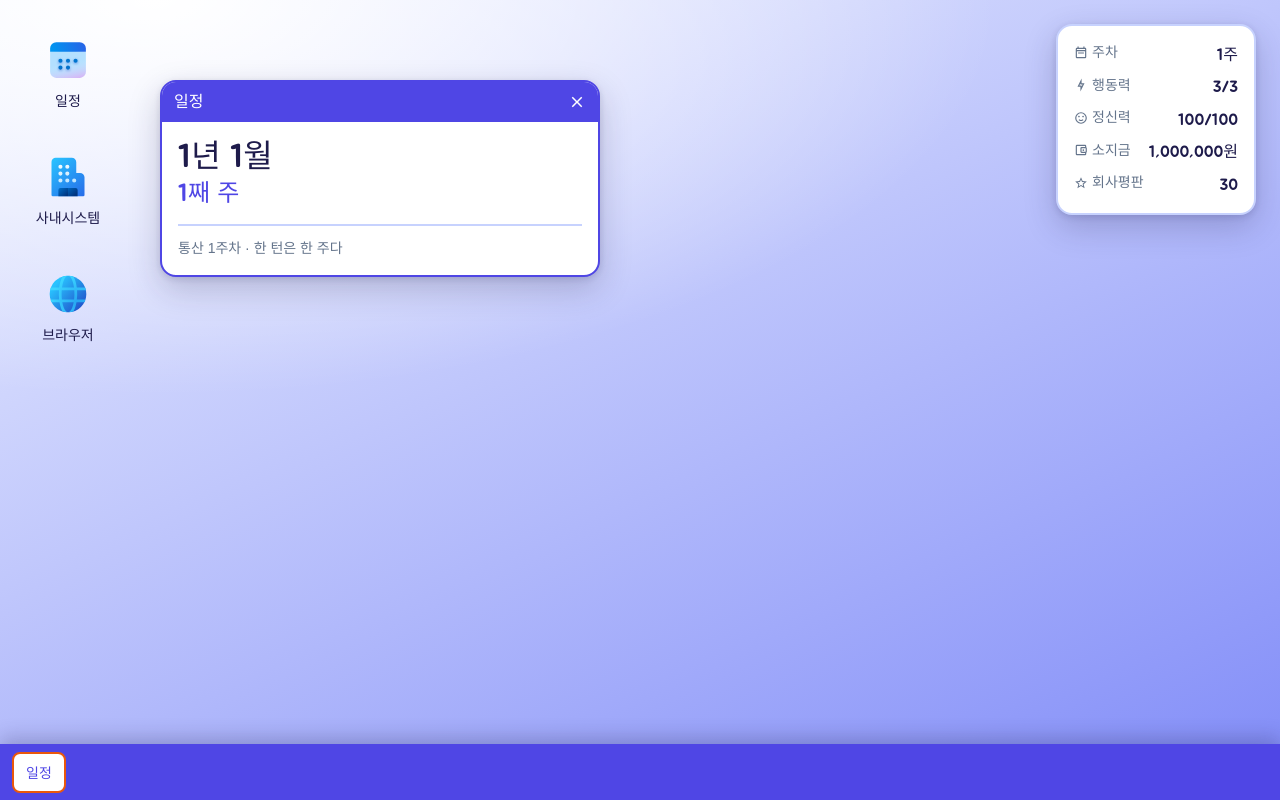
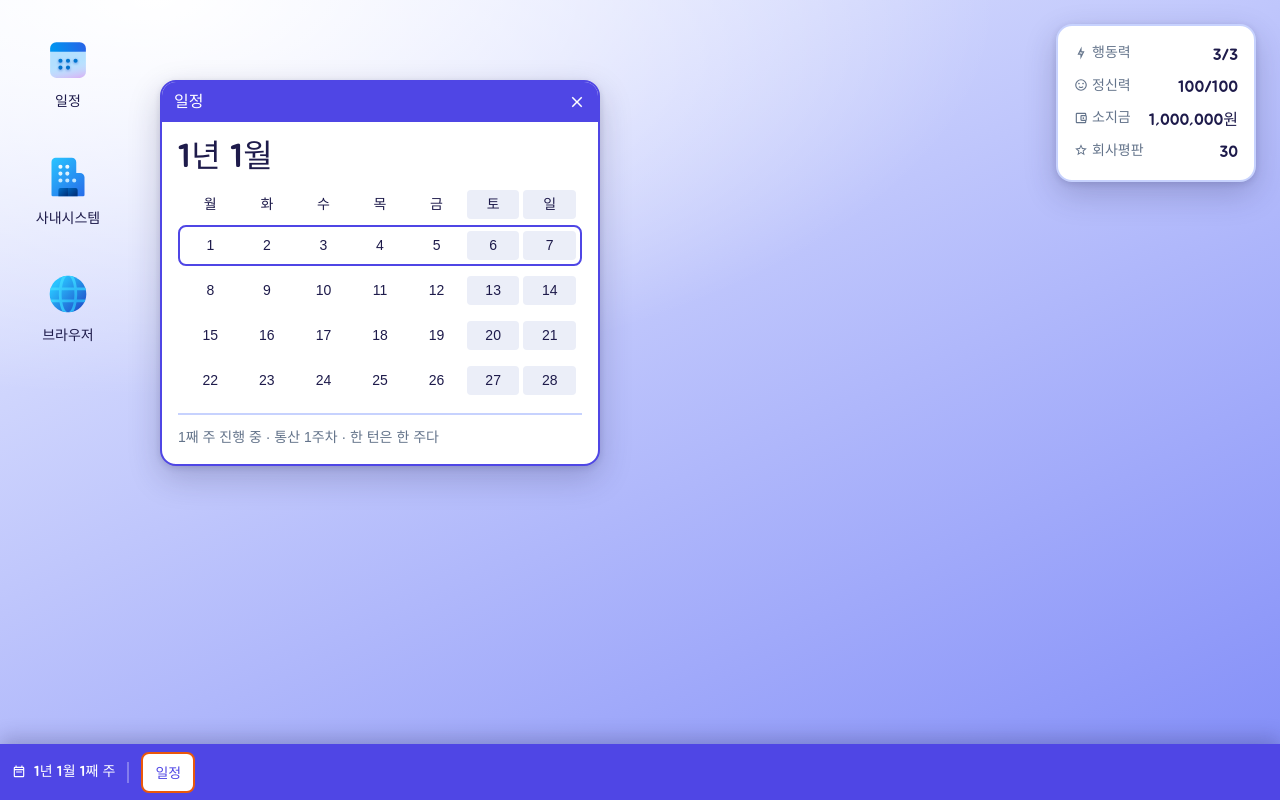
Before and after one commit to hot0468/webdesignGame, a React (Vite) app: page / in a window 1280 px wide. Both pictures are taken after a click on the button "일정". Built offline with nearby package versions, Linux system fonts and the light colour scheme.

Commit message:
일정을 달력 격자로 + 주차를 작업 표시줄 왼쪽으로
달력 환산을 systems/calendar.ts로 빼 일정 창과 작업 표시줄이 같은 출처를 쓴다.
주차를 Hud에서 뺀 사유는 Taskbar.tsx 주석.

Co-Authored-By: Claude Fable 5 <noreply@anthropic.com>

```diff
--- a/src/components/Hud.tsx
+++ b/src/components/Hud.tsx
@@ -17,7 +17,7 @@ export function Hud() {
 
   return (
     <dl className="hud" aria-label="회사 현황">
-      <Stat icon={HUD_ICONS.week} label="주차" value={`${g.week}주`} />
+      {/* 주차는 여기 없다 — 시간은 작업 표시줄 왼쪽이 진다(`Taskbar`). */}
       <Stat icon={HUD_ICONS.ap} label="행동력" value={`${g.ap}/${g.apMax}`} />
       <Stat icon={HUD_ICONS.mental} label="정신력" value={`${g.mental}/${g.mentalMax}`} />
       <Stat icon={HUD_ICONS.money} label="소지금" value={`${g.money.toLocaleString('ko-KR')}원`} />
--- a/src/components/Taskbar.tsx
+++ b/src/components/Taskbar.tsx
@@ -1,16 +1,29 @@
+import { AppIcon } from '../icons/AppIcon'
+import { SHELL_ICONS } from '../data/icons'
 import { findProgram } from '../data/programs'
+import { toCalendar } from '../systems/calendar'
 import { focusedWindowId, useGame } from '../store'
 
-/** 작업 표시줄 = 열린 창 목록. 스탯은 `Hud`가 오른쪽 위에서 따로 진다.
+/** 작업 표시줄 = 왼쪽에 지금 주차, 그 오른쪽에 열린 창 목록.
+ *
+ * ⚠️ 주차는 스탯 판(`Hud`)에 두지 않는다. 시간은 다른 스탯처럼 오르내리는 값이 아니라
+ *    한 방향으로만 가는 축이고, OS 셸에서 시계가 사는 자리가 작업 표시줄이다.
  *
  * ⚠️ 시작 버튼은 없다 — 열 메뉴가 없는 버튼은 동작하지 않는 컨트롤이다. */
 export function Taskbar() {
   const windows = useGame((s) => s.windows)
+  const week = useGame((s) => s.week)
   const focusWindow = useGame((s) => s.focusWindow)
   const focused = focusedWindowId(windows)
+  const { year, month, weekOfMonth } = toCalendar(week)
 
   return (
     <div className="taskbar">
+      <p className="taskbar__week">
+        <AppIcon name={SHELL_ICONS.week} />
+        {year}년 {month}월 {weekOfMonth}째 주
+      </p>
+
       <div className="taskbar__windows">
         {windows.map((w) => (
           <button
--- a/src/data/game.ts
+++ b/src/data/game.ts
@@ -25,6 +25,11 @@ export const REPUTATION_MAX = 100
 export const WEEKS_PER_MONTH = 4
 export const MONTHS_PER_YEAR = 12
 
+/** 한 주의 요일. ⚠️ **뒤 `WEEKEND_COUNT`개가 주말**이다 — 주말 근무는 선택이라
+ *  달력이 그 이틀을 따로 칠한다. 순서를 바꾸면 주말 칸이 엉뚱한 요일로 간다. */
+export const WEEKDAYS = ['월', '화', '수', '목', '금', '토', '일'] as const
+export const WEEKEND_COUNT = 2
+
 /** 창을 처음 열 때의 위치와, 겹치지 않게 계단식으로 밀어내는 간격(px). */
 export const WINDOW_SPAWN = { x: 160, y: 80, cascade: 28 } as const
 
--- a/src/data/icons.ts
+++ b/src/data/icons.ts
@@ -7,6 +7,7 @@
  */
 export const SHELL_ICONS = {
   close: 'mdi:close',
+  week: 'mdi:calendar-week-outline',
 } as const
 
 /** 창 내용 안에서 쓰는 단색 글리프. HUD와 같은 이유로 `mdi` 한 세트다. */
@@ -16,7 +17,6 @@ export const PROGRAM_ICONS = {
 } as const
 
 export const HUD_ICONS = {
-  week: 'mdi:calendar-week-outline',
   ap: 'mdi:lightning-bolt-outline',
   mental: 'mdi:emoticon-happy-outline',
   money: 'mdi:wallet-outline',
--- a/src/index.css
+++ b/src/index.css
@@ -243,6 +243,18 @@ body {
   box-shadow: var(--el-taskbar);
 }
 
+/* 지금 주차. 시간은 스탯 판이 아니라 여기가 진다 — OS에서 시계가 사는 자리다. */
+.taskbar__week {
+  display: flex;
+  align-items: center;
+  gap: var(--sp-2);
+  padding-right: var(--sp-3);
+  border-right: 2px solid rgb(255 255 255 / 0.3);
+  font-family: var(--font-display);
+  font-size: var(--fs-sm);
+  white-space: nowrap;
+}
+
 .taskbar__windows {
   display: flex;
   align-items: center;
@@ -329,11 +341,47 @@ body {
   line-height: 1.2;
 }
 
-.schedule__week {
-  font-family: var(--font-display);
-  font-size: var(--fs-xl);
-  color: var(--color-primary);
+.cal {
+  display: grid;
+  gap: var(--sp-1);
+  margin-top: var(--sp-3);
+}
+
+/* ⚠️ 모든 줄이 이번 주와 같은 두께의 테두리를 미리 진다(투명). 없으면 이번 주 줄만
+   2px씩 커져 격자가 흔들린다. */
+.cal__row {
+  display: grid;
+  grid-template-columns: repeat(7, 1fr);
+  gap: var(--sp-1);
+  padding: var(--sp-1);
+  border: 2px solid transparent;
+  border-radius: var(--sp-2);
+}
+
+/* 요일 머리글. ⚠️ 주말 칸이 --color-muted라서 --color-muted-foreground를 쓰면 3.8:1로
+   AA 미달이다. 색이 아니라 크기로 본문과 위계를 가른다. */
+.cal__head {
+  padding-block: 0;
+  font-size: var(--fs-xs);
+}
+
+.cal__cell {
+  padding: var(--sp-1) 0;
+  border-radius: var(--sp-1);
+  text-align: center;
+  font-size: var(--fs-sm);
   font-variant-numeric: tabular-nums;
+}
+
+/* 주말 = 일할지 고르는 이틀. 시스템은 아직 없고 자리만 보여 둔다. */
+.cal__cell--weekend {
+  background: var(--color-muted);
+}
+
+/* 이번 주. ⚠️ 면을 채우지 말고 테두리로 표시한다 — 채우면 그 줄의 주말 칠을 덮어
+   하필 이번 주만 주말이 어디인지 안 보인다. */
+.cal__row--now {
+  border-color: var(--color-primary);
 }
 
 .schedule__note {
--- a/src/programs/Schedule.tsx
+++ b/src/programs/Schedule.tsx
@@ -1,26 +1,53 @@
-import { MONTHS_PER_YEAR, WEEKS_PER_MONTH } from '../data/game'
+import { WEEKDAYS, WEEKEND_COUNT, WEEKS_PER_MONTH } from '../data/game'
+import { toCalendar } from '../systems/calendar'
 import { useGame } from '../store'
 
-/** `일정` 창. 스토어의 주차만 읽어 달력으로 환산해 보여주는 순수 표시 컴포넌트다.
+/** `일정` 창. 스토어의 주차만 읽어 그 달의 달력을 그리는 순수 표시 컴포넌트다.
  *
- * ⚠️ 주말 근무 선택은 스펙에 있지만 시스템이 아직 없다 — 동작하지 않는 버튼을 그리지 않는다.
- * 환산은 가장 단순한 해석을 쓴다: 1주차 = 1년 1월 1째 주, 한 달은 WEEKS_PER_MONTH주 고정.
- * (실제 달력의 불규칙한 주 경계를 게임에 들이면 정산 주차가 달마다 흔들린다) */
+ * ⚠️ 주말 근무 선택은 스펙에 있지만 시스템이 아직 없다 — 칸을 버튼으로 만들지 않는다.
+ *    주말 칸을 따로 칠하는 것은 "여기가 고를 수 있는 이틀"을 미리 보여 두는 것이다.
+ *
+ * ⚠️ 날짜는 이 게임의 한 달(= WEEKS_PER_MONTH주)을 그대로 센 것이다. 실제 달력처럼
+ *    달마다 28~31일로 흔들리게 만들지 마라 — 월말 정산 주차가 같이 흔들린다. */
 export function Schedule() {
   const week = useGame((s) => s.week)
+  const { year, month, weekOfMonth } = toCalendar(week)
 
-  const monthIndex = Math.floor((week - 1) / WEEKS_PER_MONTH)
-  const year = Math.floor(monthIndex / MONTHS_PER_YEAR) + 1
-  const month = (monthIndex % MONTHS_PER_YEAR) + 1
-  const weekOfMonth = ((week - 1) % WEEKS_PER_MONTH) + 1
+  const isWeekend = (day: number) => day >= WEEKDAYS.length - WEEKEND_COUNT
 
   return (
     <div>
       <p className="schedule__month">
         {year}년 {month}월
       </p>
-      <p className="schedule__week">{weekOfMonth}째 주</p>
-      <p className="schedule__note">통산 {week}주차 · 한 턴은 한 주다</p>
+
+      <div className="cal">
+        <div className="cal__row cal__head">
+          {WEEKDAYS.map((d, i) => (
+            <span key={d} className={`cal__cell${isWeekend(i) ? ' cal__cell--weekend' : ''}`}>
+              {d}
+            </span>
+          ))}
+        </div>
+
+        {Array.from({ length: WEEKS_PER_MONTH }, (_, w) => (
+          <div
+            key={w}
+            className={`cal__row${w + 1 === weekOfMonth ? ' cal__row--now' : ''}`}
+            aria-current={w + 1 === weekOfMonth ? 'date' : undefined}
+          >
+            {WEEKDAYS.map((d, i) => (
+              <span key={d} className={`cal__cell${isWeekend(i) ? ' cal__cell--weekend' : ''}`}>
+                {w * WEEKDAYS.length + i + 1}
+              </span>
+            ))}
+          </div>
+        ))}
+      </div>
+
+      <p className="schedule__note">
+        {weekOfMonth}째 주 진행 중 · 통산 {week}주차 · 한 턴은 한 주다
+      </p>
     </div>
   )
 }
--- /dev/null
+++ b/src/systems/calendar.ts
@@ -0,0 +1,17 @@
+import { MONTHS_PER_YEAR, WEEKS_PER_MONTH } from '../data/game'
+
+/** 통산 주차 → 달력 위치. `일정` 창과 작업 표시줄이 **같은 출처**를 쓰게 하려고 함수로 뺐다.
+ *
+ * ⚠️ 실제 달력의 불규칙한 주 경계를 쓰지 않는다 — 한 달을 `WEEKS_PER_MONTH`주로 고정해야
+ *    월말 정산 주차가 달마다 흔들리지 않는다. 1주차 = 1년 1월 1째 주.
+ *
+ * ⚠️ `week`는 1부터 센다. 0 이하를 넣으면 나머지 연산이 음수로 돌아 12월·4째 주가 나오므로
+ *    호출 쪽에서 만들어 넣지 말 것(스토어의 `week`는 1에서 시작해 늘기만 한다). */
+export function toCalendar(week: number) {
+  const monthIndex = Math.floor((week - 1) / WEEKS_PER_MONTH)
+  return {
+    year: Math.floor(monthIndex / MONTHS_PER_YEAR) + 1,
+    month: (monthIndex % MONTHS_PER_YEAR) + 1,
+    weekOfMonth: ((week - 1) % WEEKS_PER_MONTH) + 1,
+  }
+}
```
Also changed, not shown: .claude/skills/project-context/SKILL.md, .claude/skills/project-context/references/shell.md, 2 other files (tests, documents, lock files or other folders).
